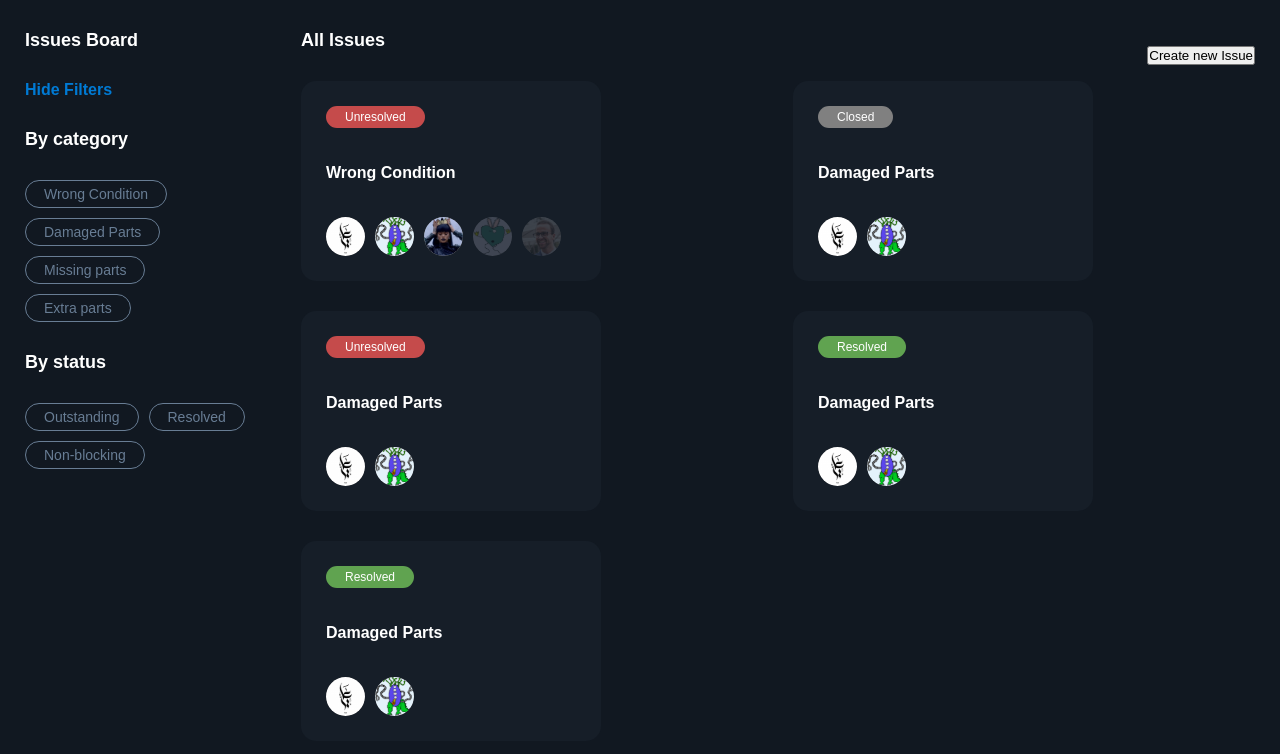
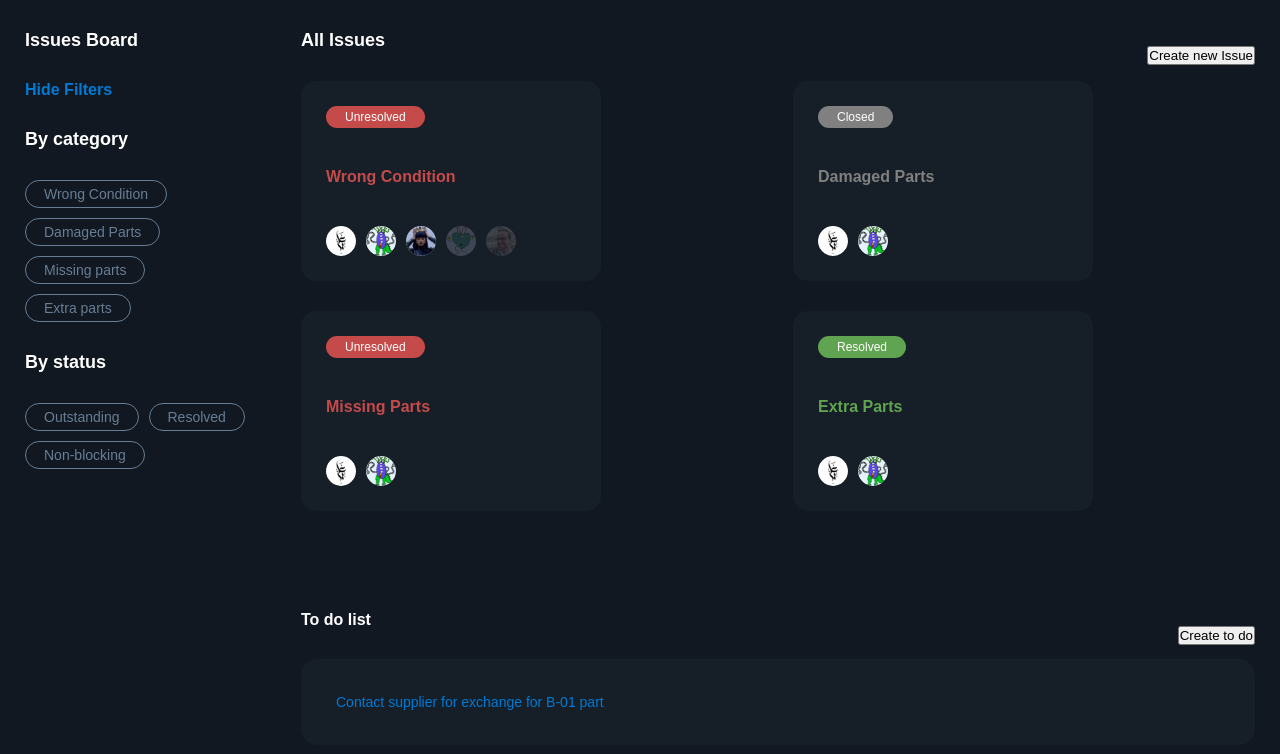
Before and after one commit to emmanuelojiji/issues, a React (Create React App) app: page / in a window 1280 px wide. Shown: the top 754 px of the page. Built offline with nearby package versions, Linux system fonts and the light colour scheme.

Commit message:
User modal styling
filter pill hover

```diff
--- a/src/Data.js
+++ b/src/Data.js
@@ -98,8 +98,8 @@ export const Issues = [
     ],
   },
   {
-    title: "Damaged Parts",
-    id: "damaged_parts",
+    title: "Missing Parts",
+    id: "missing_parts",
     status: "unresolved",
     assignees: [{ id: 1 }, { id: 2 }],
     fields: [
@@ -118,28 +118,8 @@ export const Issues = [
     ],
   },
   {
-    title: "Damaged Parts",
-    id: "damaged_parts",
-    status: "resolved",
-    assignees: [{ id: 1 }, { id: 2 }],
-    fields: [
-      {
-        heading: "Damaged Line",
-        content: "1FT5044-1AF71-3EB0",
-      },
-      {
-        heading: "Carrier",
-        content: "UPS",
-      },
-      {
-        heading: "Quantity",
-        content: "3",
-      },
-    ],
-  },
-  {
-    title: "Damaged Parts",
-    id: "damaged_parts",
+    title: "Extra Parts",
+    id: "extra_parts",
     status: "resolved",
     assignees: [{ id: 1 }, { id: 2 }],
     fields: [
--- a/src/Users.js
+++ b/src/Users.js
@@ -17,8 +17,9 @@ export const Users = [
   {
     id: 4,
     name: "Clement ng",
+    role: "Order Fulfilment Manager",
     avatar: clement,
-    dates: ["20 - 21 Aug", "1-3 Sep"],
+    dates: ["20 - 21", "1-3"],
   },
   { id: 5, name: "Patrick Weber", avatar: patrick, dates: ["20th - 30th"] },
   { id: 6, name: "Rob", avatar: rob },
--- a/src/components/DashboardPanel.js
+++ b/src/components/DashboardPanel.js
@@ -1,11 +1,15 @@
-import React from "react";
+import React, { useState } from "react";
 import IssueInfo from "./IssueInfo";
 import AssignedTo from "./AssignedTo";
 import Calendar from "./Calendar";
 import "./DashboardPanel.scss";
 import FilterPill from "./FilterPill";
 
-const DashboardPanel = ({ userModalVisible, setUserModalVisible }) => {
+const DashboardPanel = ({
+  userModalVisible,
+  setUserModalVisible,
+  setHoveredFilter,
+}) => {
   return (
     <aside className="panel">
       <h2>Issues Board</h2>
@@ -13,10 +17,23 @@ const DashboardPanel = ({ userModalVisible, setUserModalVisible }) => {
 
       <h2>By category</h2>
       <div className="filters-container">
-        <FilterPill text="Wrong Condition" />
-        <FilterPill text="Damaged Parts" />
-        <FilterPill text="Missing parts" />
-        <FilterPill text="Extra parts" />
+        <FilterPill
+          text="Wrong Condition"
+          onMouseOver={() => setHoveredFilter("wrong_condition")}
+          onMouseLeave={() => setHoveredFilter()}
+        />
+        <FilterPill
+          text="Damaged Parts"
+          onMouseOver={() => setHoveredFilter("damaged_parts")}
+          onMouseLeave={() => setHoveredFilter()}
+        />
+        <FilterPill
+          text="Missing parts"
+          onMouseOver={() => setHoveredFilter("missing_parts")}
+          onMouseLeave={() => setHoveredFilter()}
+        />
+        <FilterPill text="Extra parts"  onMouseOver={() => setHoveredFilter("extra_parts")}
+          onMouseLeave={() => setHoveredFilter()} />
       </div>
 
       <h2>By status</h2>
@@ -24,7 +41,6 @@ const DashboardPanel = ({ userModalVisible, setUserModalVisible }) => {
         <FilterPill text="Outstanding" />
         <FilterPill text="Resolved" />
         <FilterPill text="Non-blocking" />
-
       </div>
     </aside>
   );
--- a/src/components/DateCard.js
+++ b/src/components/DateCard.js
@@ -15,13 +15,8 @@ const DateCard = ({
         <p>Out of office</p>
         <p>{dateRange}</p>
       </div>
-      <Avatar
-        avatarImage={avatarImage}
-        setUserModalVisible={setUserModalVisible}
-        setSelectedUser={setSelectedUser}
-        userId={userId}
-        size="30px"
-      />
+
+
     </div>
   );
 };
--- a/src/components/DateCard.scss
+++ b/src/components/DateCard.scss
@@ -11,4 +11,8 @@
   padding-right: 20px;
   margin-bottom: 30px;
   color: #007ad4;
+
+  &:last-child{
+    margin: 0;
+  }
 }
--- a/src/components/FilterPill.js
+++ b/src/components/FilterPill.js
@@ -1,10 +1,16 @@
 import React from "react";
 import "./FilterPill.scss";
 
-const FilterPill = ({text}) => {
-  return <div className="filter-pill">
-    {text}
-  </div>;
+const FilterPill = ({ text, onMouseOver, onMouseLeave }) => {
+  return (
+    <div
+      className="filter-pill"
+      onMouseOver={onMouseOver}
+      onMouseLeave={onMouseLeave}
+    >
+      {text}
+    </div>
+  );
 };
 
 export default FilterPill;
--- a/src/components/IssueCard.js
+++ b/src/components/IssueCard.js
@@ -5,7 +5,7 @@ import { Users } from "../Users";
 import Avatar from "./Avatar";
 import "./IssueCard.scss";
 
-const IssueCard = ({ title, id, status }) => {
+const IssueCard = ({ title, id, status, color, opacity }) => {
   const targetIssue = Issues.find((issue) => issue.id === id);
   const assignedUserIds = targetIssue.assignees.map((assignee) => assignee.id);
   const assignedUsers = Users.filter((user) =>
@@ -13,18 +13,19 @@ const IssueCard = ({ title, id, status }) => {
   );
 
   return (
-    <Link to={`/issue/${id}`} className="issue-card">
+    <Link to={`/issue/${id}`} className="issue-card" style={{opacity: opacity}}>
       <div className="issue-card-content">
         <div className="issue-card-header">
           <div className={`status-pill ${status}`}>{status}</div>
         </div>
-        <h3>{title}</h3>
+        <h3 style={{ color }}>{title}</h3>
         <div className="issue-card-footer">
           {assignedUsers.map((user, index) => (
             <Avatar
               key={index}
               avatarImage={user.avatar}
               opacity={user.dates && "0.2"}
+              size="30px"
             />
           ))}
         </div>
--- a/src/components/IssueCard.scss
+++ b/src/components/IssueCard.scss
@@ -7,7 +7,8 @@
   padding: 25px;
   color: white;
   display: flex;
-  transition: 0.2s ease-in-out;
+  transition: 0.3s ease-in-out;
+  opacity: 1;
 
   &:hover {
     transform: translateY(-10px);
--- a/src/components/UserModal.js
+++ b/src/components/UserModal.js
@@ -4,7 +4,7 @@ import "./UserModal.scss";
 import { Users } from "../Users";
 import DateCard from "./DateCard";
 
-const UserModal = ({ selectedUser, setUserModalVisible }) => {
+const UserModal = ({ selectedUser, setUserModalVisible, avatarImage }) => {
   const user = Users.find((user) => user.id === selectedUser);
 
   return (
@@ -14,13 +14,22 @@ const UserModal = ({ selectedUser, setUserModalVisible }) => {
     >
       <div className="user-modal">
         <Avatar size="100px" avatarImage={user.avatar} />
-        <h1>{user.name}</h1>
-        <p>{user.role}</p>
+        <h1 className="name">{user.name}</h1>
+        <p className="role">{user.role}</p>
+        <p className="number">+44 746 536 4756</p>
+        <button>Send Email</button>
+        <div className="calendar-header">
+          <div className="calendar-header-left">
+            <h3>Calendar</h3> <p className="month">AUG</p>
+          </div>
+          <p className="time-zone">12:30EST</p>
+        </div>
 
         <div className="date-card-container">
-          {user.dates && user.dates.map((date) => (
-            <DateCard dateRange={date}/>
-          ))}
+          {user.dates &&
+            user.dates.map((date) => <DateCard dateRange={date} />)}
+
+          {!user.dates && <p className="no-dates">No dates to show</p>}
         </div>
       </div>
     </div>
--- a/src/components/UserModal.scss
+++ b/src/components/UserModal.scss
@@ -13,17 +13,54 @@
 
 .user-modal {
   min-height: 500px;
-  width: 400px;
+  width: 450px;
   background: #111821;
   display: flex;
   flex-direction: column;
   align-items: center;
-  justify-content: center;
+
   border-radius: 15px;
   color: white;
-  padding: 0 20px;
+  padding: 60px 40px;
+
+  .name{
+    margin-top: 10px;
+    margin-bottom: 10px;
+  }
+
+ .role{
+  font-size: 12px;
+  margin-bottom: 20px;
+ }
+
+ .number{
+  margin-bottom: 10px;
+  color: #007AD4;
+ }
 }
 
 .date-card-container{
   width: 100%;
 }
+
+.calendar-header{
+  display: flex;
+  width: 100%;
+  justify-content: space-between;
+  align-items: center;
+  margin-top: 50px;
+}
+
+.calendar-header-left{
+  display: flex;
+  align-items: center;
+}
+
+.no-dates, .month, .time-zone{
+  color: #496385;
+}
+
+.month{
+  display: block;
+  margin-left: 10px;
+}
--- a/src/pages/Dashboard.js
+++ b/src/pages/Dashboard.js
@@ -1,4 +1,4 @@
-import React from "react";
+import React, { useState } from "react";
 import { useParams } from "react-router-dom";
 import Comment from "../components/Comment";
 import IssueCard from "../components/IssueCard";
@@ -14,9 +14,10 @@ import DiscussionNotification from "../components/DiscussionNotification";
 import { Users } from "../Users";
 
 const Dashboard = () => {
+  const [hoveredFilter, setHoveredFilter] = useState("");
   return (
     <main className="row-container">
-      <DashboardPanel />
+      <DashboardPanel setHoveredFilter={setHoveredFilter} />
       <div className="app-right">
         <div className="issues-card-container container">
           <div className="dashboard-header">
@@ -29,6 +30,14 @@ const Dashboard = () => {
                 id={issue.id}
                 title={issue.title}
                 status={issue.status}
+                color={
+                  issue.status === "unresolved"
+                    ? "#c54b4b"
+                    : issue.status === "resolved"
+                    ? "#60a350"
+                    : "#808080"
+                }
+                opacity={hoveredFilter && issue.id != hoveredFilter && "0.5"}
               />
             ))}
           </div>
```
